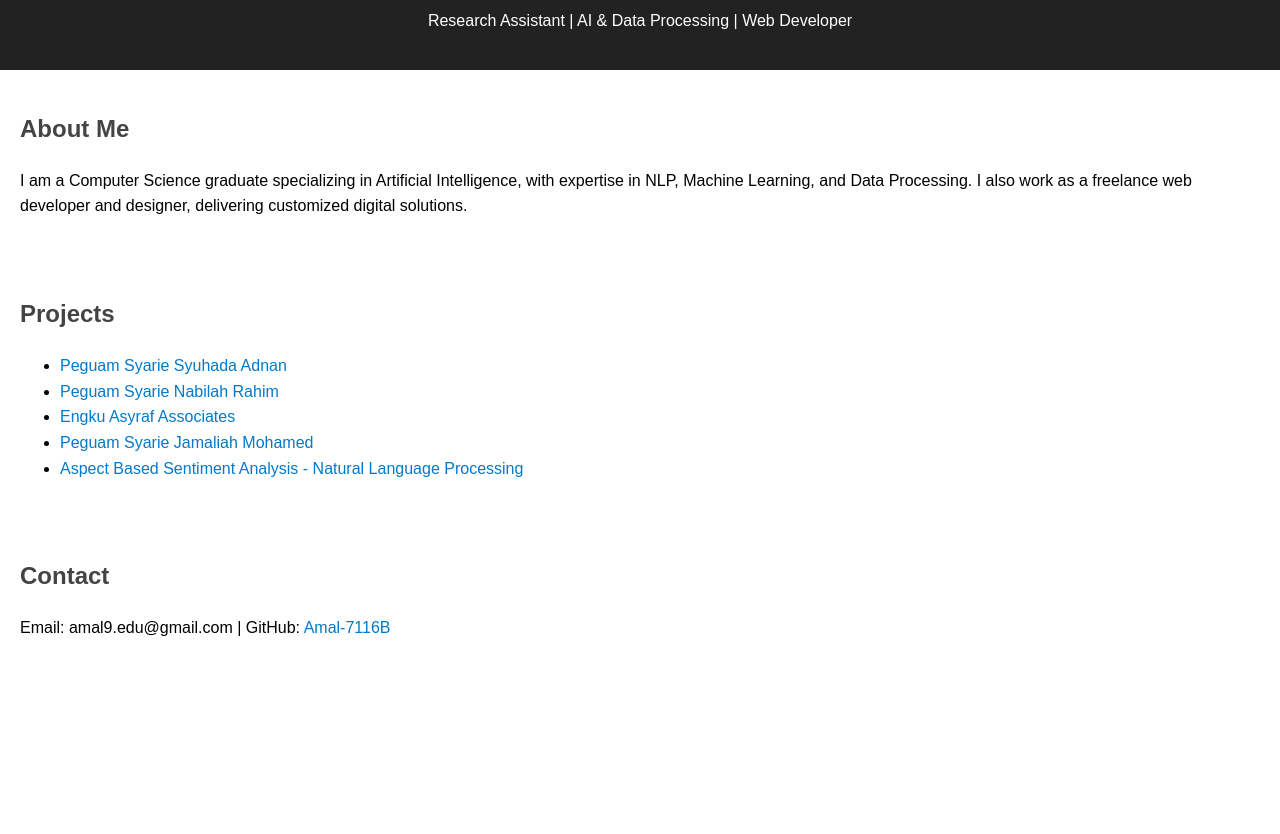
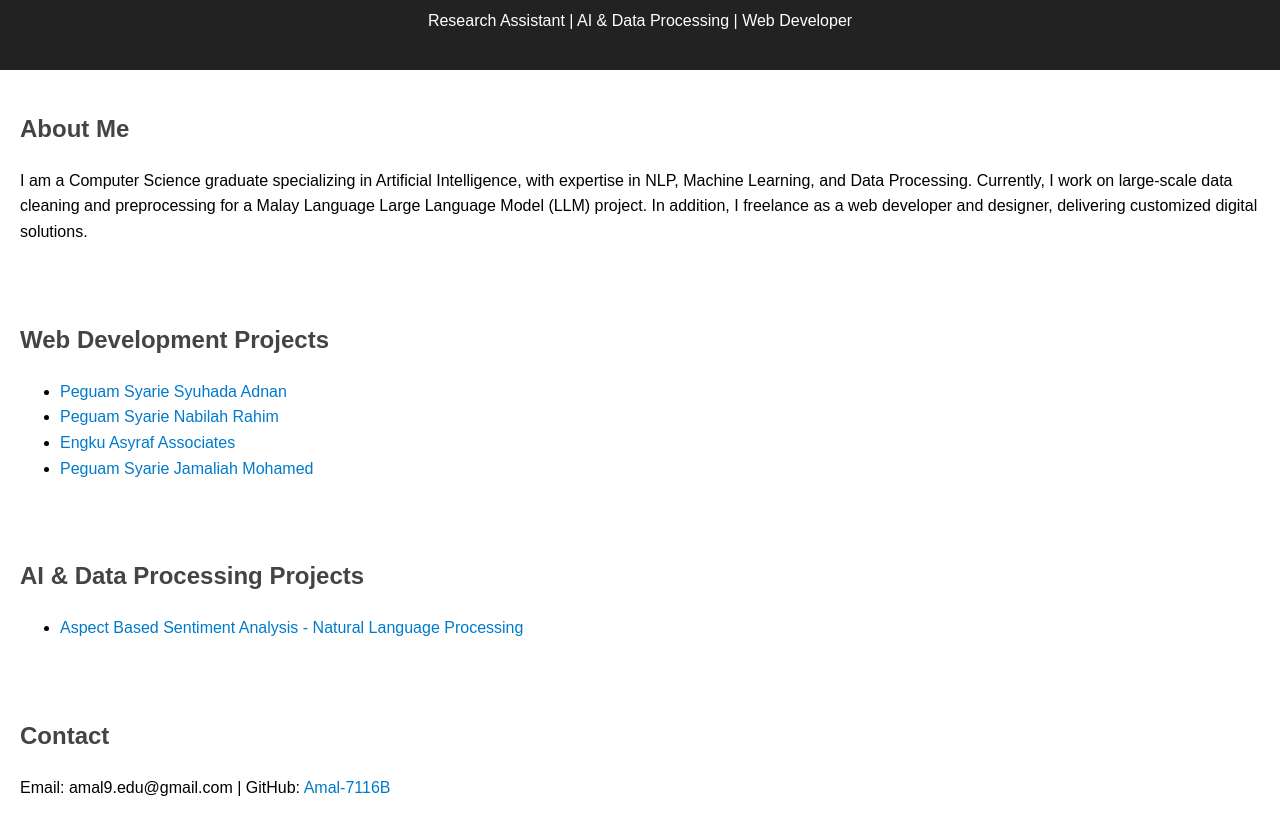
Before and after one commit to Amal-7116B/Amal-7116B.github.io, a plain HTML site: page index.html in a window 1280 px wide. Shown: the part 106-940 px from the top of the page. Before the commit the page ends 800 px from the top, so only its background shows below. Drawn offline with Linux system fonts and the light colour scheme.

Commit message:
Update index.html

```diff
--- a/index.html
+++ b/index.html
@@ -14,16 +14,24 @@
 
   <section>
     <h2>About Me</h2>
-    <p>I am a Computer Science graduate specializing in Artificial Intelligence, with expertise in NLP, Machine Learning, and Data Processing. I also work as a freelance web developer and designer, delivering customized digital solutions.</p>
+    <p>I am a Computer Science graduate specializing in Artificial Intelligence, with expertise in NLP, Machine Learning, and Data Processing.
+      Currently, I work on large-scale data cleaning and preprocessing for a Malay Language Large Language Model (LLM) project.
+      In addition, I freelance as a web developer and designer, delivering customized digital solutions.</p>
   </section>
 
   <section>
-    <h2>Projects</h2>
+    <h2>Web Development Projects</h2>
     <ul>
       <li><a href="https://peguamsyariesyuhadaadnan.com" target="_blank">Peguam Syarie Syuhada Adnan</a></li>
       <li><a href="https://peguamsyarienabilahrahim.com" target="_blank">Peguam Syarie Nabilah Rahim</a></li>
       <li><a href="https://engkuasyrafassociates.com" target="_blank">Engku Asyraf Associates</a></li>
       <li><a href="https://peguamsyariejamaliahmohamed.com" target="_blank">Peguam Syarie Jamaliah Mohamed</a></li>
+    </ul>
+  </section>
+
+  <section>
+    <h2>AI & Data Processing Projects</h2>
+    <ul>
       <li><a href="https://github.com/Amal-7116B/Aspect-Based-Sentiment-Analysis-Islamophobia-in-Malaysia">Aspect Based Sentiment Analysis - Natural Language Processing</a></li>
     </ul>
   </section>
```
